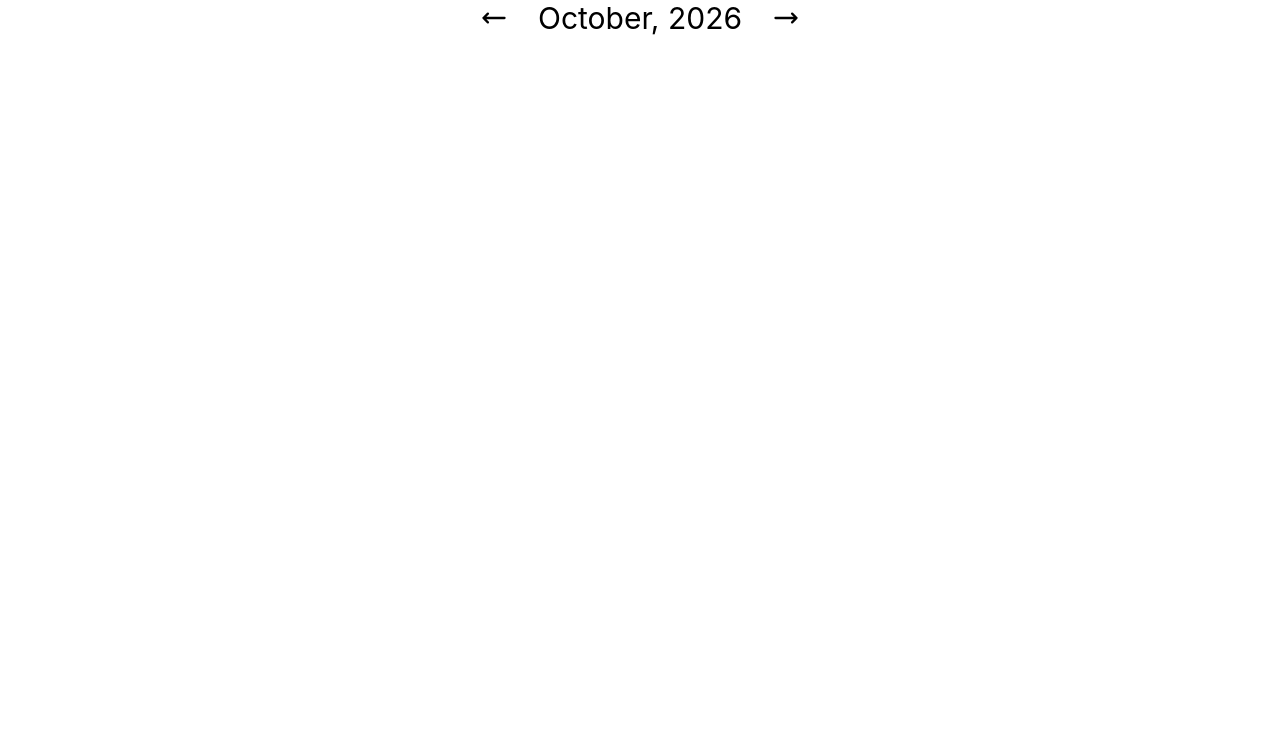
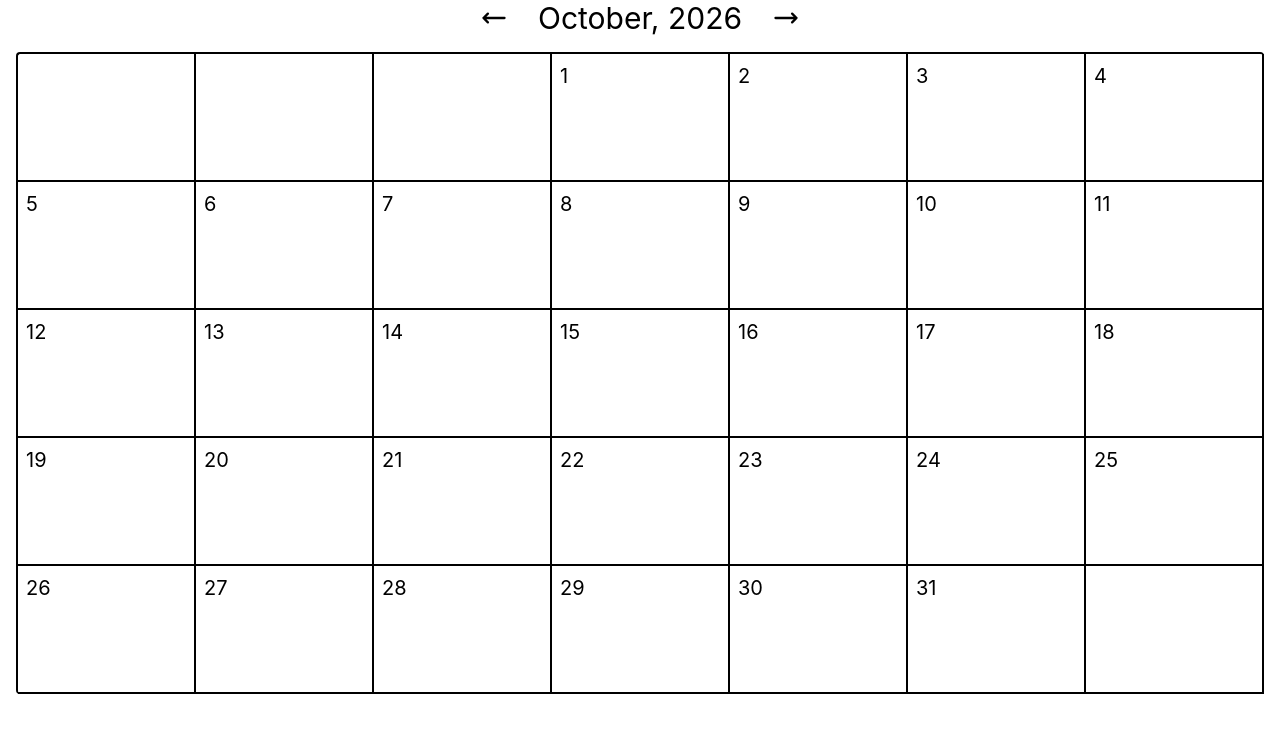
Before and after one commit to Sebaelo/simple-period-tracker, a React app in the folder frontend/: page / in a window 1280 px wide. Shown: the top 732 px of the page. Built offline with nearby package versions, Linux system fonts and the light colour scheme; the HTML template or start-up script is replaced by a standard one.

Commit message:
wip: create grid ui

```diff
--- a/frontend/src/pages/Calendar.jsx
+++ b/frontend/src/pages/Calendar.jsx
@@ -15,10 +15,41 @@ export default function Calendar() {
     );
   }
 
+  // ---------- Building the calendar grid ----------
+
+  // Getting the total amount of days in the month and turning it into an array
+
+  const daysInMonth = new Date(
+    currentDate.getFullYear(),
+    currentDate.getMonth() + 1,
+    0,
+  ).getDate();
+
+  const dayNumbers = Array.from({ length: daysInMonth }, (_, i) => i + 1);
+
+  const firstWeekday = new Date(
+    currentDate.getFullYear(),
+    currentDate.getMonth(),
+    1,
+  ).getDay();
+
+  const leadingBlanksCount = (firstWeekday + 6) % 7;
+  const leadingBlanks = Array.from({ length: leadingBlanksCount }, () => null);
+  const totalCells = dayNumbers.length + leadingBlanks.length;
+
+  const trailingBlanksCount = (7 - (totalCells % 7)) % 7;
+  const trailingBlanks = Array.from(
+    { length: trailingBlanksCount },
+    () => null,
+  );
+
+  const calendarGrid = [...leadingBlanks, ...dayNumbers, ...trailingBlanks];
+
   return (
     <div>
       <div className="mx-auto flex w-80 justify-between gap-2">
         <button className="cursor-pointer" onClick={previousMonth}>
+          {/* Left arrow <- */}
           <svg
             xmlns="http://www.w3.org/2000/svg"
             fill="none"
@@ -40,6 +71,7 @@ export default function Calendar() {
           {currentDate.getFullYear()}
         </h1>
         <button className="cursor-pointer" onClick={nextMonth}>
+          {/* Right arrow -> */}
           <svg
             xmlns="http://www.w3.org/2000/svg"
             fill="none"
@@ -56,6 +88,18 @@ export default function Calendar() {
           </svg>
         </button>
       </div>
+      <div className="p-4">
+        <ol className="mx-auto grid max-w-7xl rounded border-t-2 border-l-2 sm:grid-cols-7">
+          {calendarGrid.map((day, index) => (
+            <li
+              key={index}
+              className="h-32 border-r-2 border-b-2 p-4 text-2xl sm:p-2 sm:text-xl"
+            >
+              {day}
+            </li>
+          ))}
+        </ol>
+      </div>
     </div>
   );
 }
```
